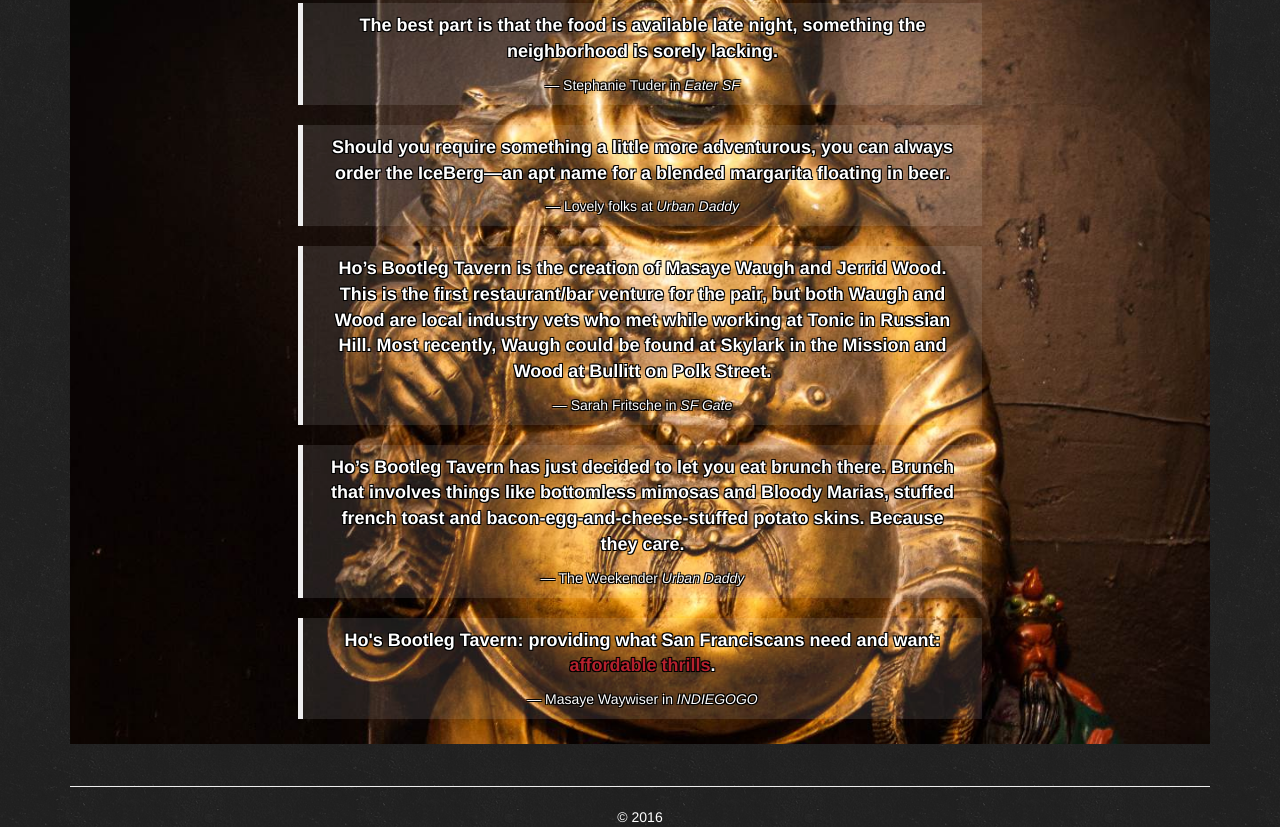
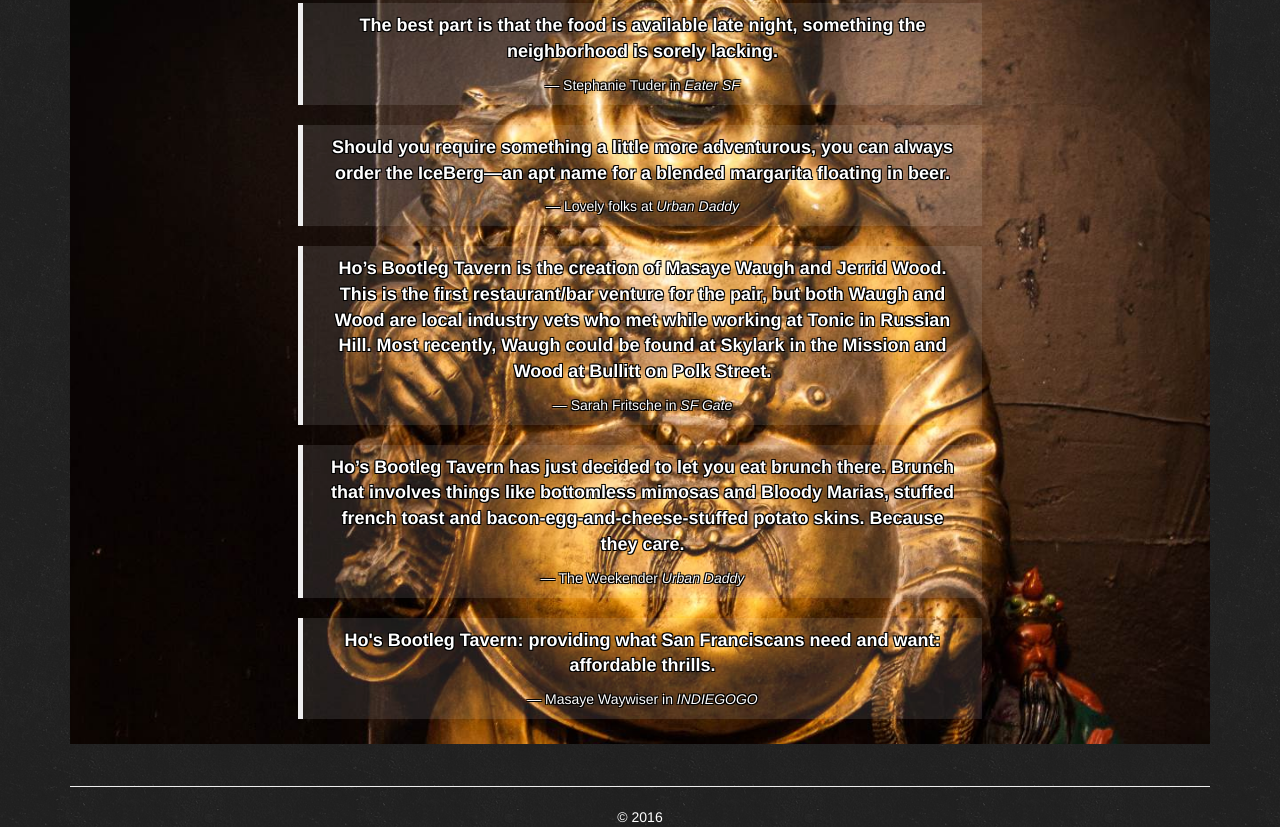
Before and after one commit to ctstone/tavern, a website: page www/press.html in a window 1280 px wide. Shown: the part 474-1301 px from the top of the page. Drawn offline with nearby package versions, Linux system fonts and the light colour scheme; files that its build step writes are made by us from their sources; files whose address does not match are found by name.

Commit message:
removed indiegogo link

```diff
--- a/www/press.html
+++ b/www/press.html
@@ -45,7 +45,7 @@
             </blockquote>
 
             <blockquote>
-              <p>Ho's Bootleg Tavern: providing what San Franciscans need and want: <a target="_blank" href="https://www.indiegogo.com/projects/ho-s-bootleg-tavern#/">affordable thrills</a>.</p>
+              <p>Ho's Bootleg Tavern: providing what San Franciscans need and want: affordable thrills.</p>
               <footer>Masaye Waywiser in <cite>INDIEGOGO</cite></footer>
             </blockquote>
           </div>
```
